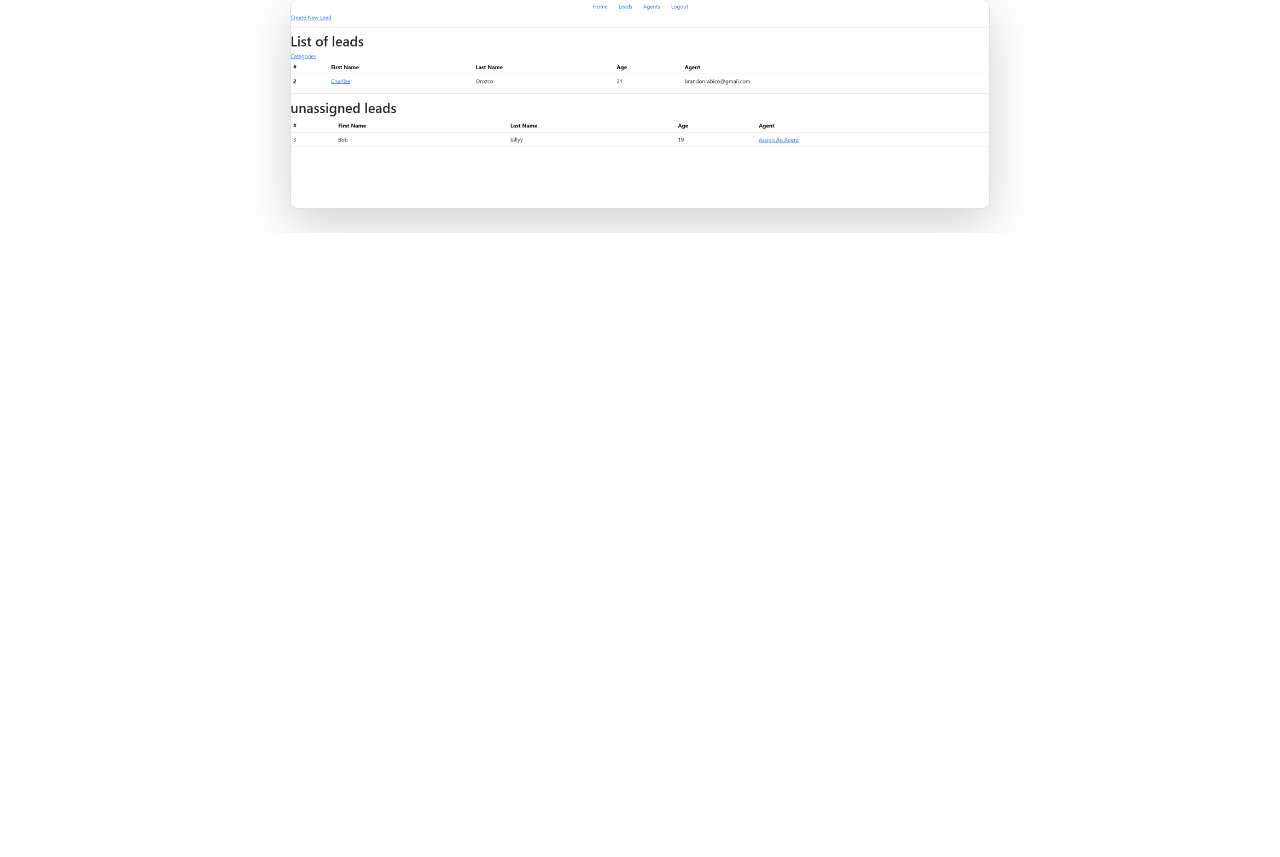
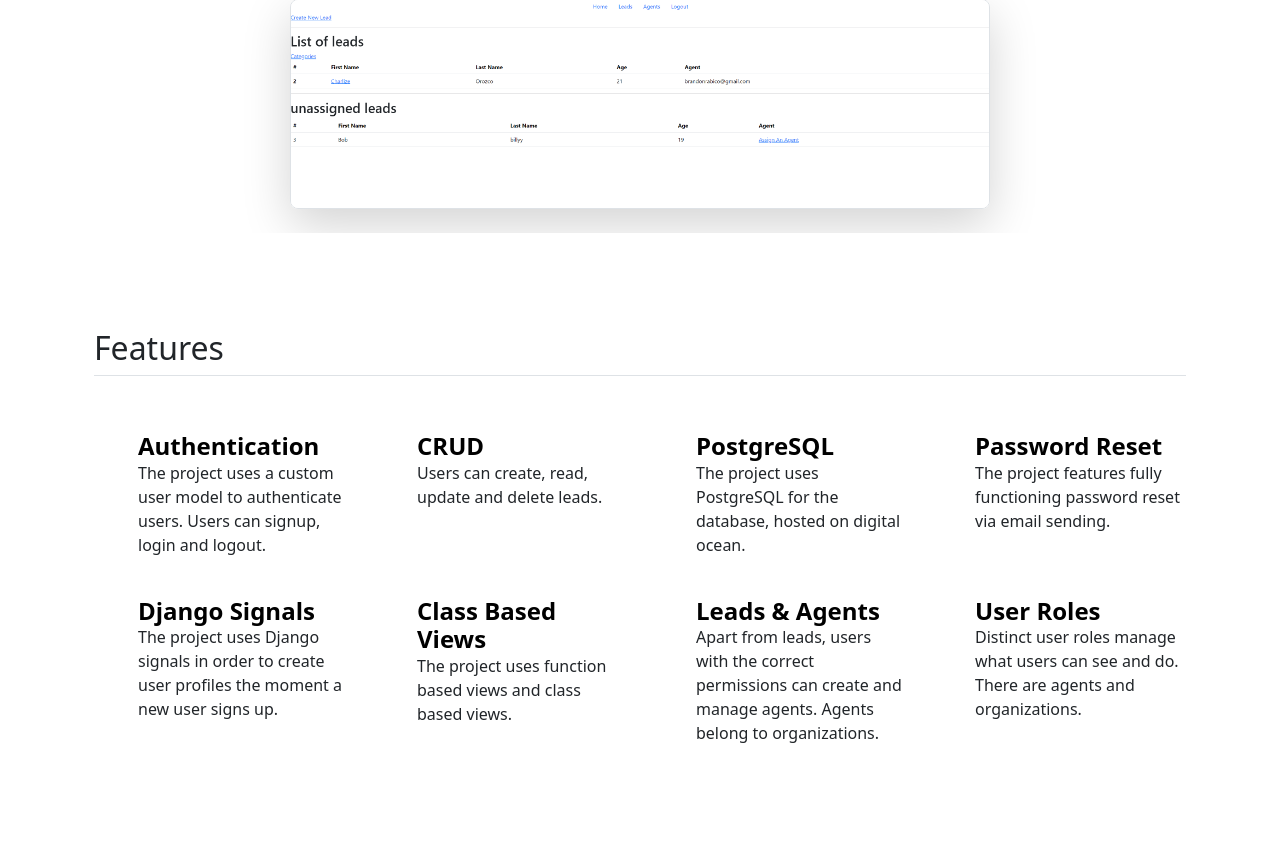
Before and after one commit to brandonrabico/django_crm, a Django app: page / in a window 1280 px wide. Shown: the part 362-1219 px from the top of the page. Before the commit the page ends 595 px from the top, so only its background shows below. Run offline with Django 4.2, Linux system fonts and the light colour scheme.

Commit message:
landing page

```diff
--- a/templates/landing.html
+++ b/templates/landing.html
@@ -17,4 +17,66 @@
       </div>
     </div>
   </div>
+  <div class="container px-4 py-5" id="icon-grid">
+    <h2 class="pb-2 border-bottom">Features</h2>
+
+    <div class="row row-cols-1 row-cols-sm-2 row-cols-md-3 row-cols-lg-4 g-4 py-5">
+      <div class="col d-flex align-items-start">
+        <svg class="bi text-body-secondary flex-shrink-0 me-3" width="1.75em" height="1.75em"><use xlink:href="#bootstrap"></use></svg>
+        <div>
+          <h3 class="fw-bold mb-0 fs-4 text-body-emphasis">Authentication</h3>
+          <p>The project uses a custom user model to authenticate users. Users can signup, login and logout.</p>
+        </div>
+      </div>
+      <div class="col d-flex align-items-start">
+        <svg class="bi text-body-secondary flex-shrink-0 me-3" width="1.75em" height="1.75em"><use xlink:href="#cpu-fill"></use></svg>
+        <div>
+          <h3 class="fw-bold mb-0 fs-4 text-body-emphasis">CRUD</h3>
+          <p>Users can create, read, update and delete leads.</p>
+        </div>
+      </div>
+      <div class="col d-flex align-items-start">
+        <svg class="bi text-body-secondary flex-shrink-0 me-3" width="1.75em" height="1.75em"><use xlink:href="#calendar3"></use></svg>
+        <div>
+          <h3 class="fw-bold mb-0 fs-4 text-body-emphasis">PostgreSQL</h3>
+          <p>The project uses PostgreSQL for the database, hosted on digital ocean.</p>
+        </div>
+      </div>
+      <div class="col d-flex align-items-start">
+        <svg class="bi text-body-secondary flex-shrink-0 me-3" width="1.75em" height="1.75em"><use xlink:href="#home"></use></svg>
+        <div>
+          <h3 class="fw-bold mb-0 fs-4 text-body-emphasis">Password Reset</h3>
+          <p>The project features fully functioning password reset via email sending.</p>
+        </div>
+      </div>
+      <div class="col d-flex align-items-start">
+        <svg class="bi text-body-secondary flex-shrink-0 me-3" width="1.75em" height="1.75em"><use xlink:href="#speedometer2"></use></svg>
+        <div>
+          <h3 class="fw-bold mb-0 fs-4 text-body-emphasis">Django Signals</h3>
+          <p>The project uses Django signals in order to create user profiles the moment a new user signs up.</p>
+        </div>
+      </div>
+      <div class="col d-flex align-items-start">
+        <svg class="bi text-body-secondary flex-shrink-0 me-3" width="1.75em" height="1.75em"><use xlink:href="#toggles2"></use></svg>
+        <div>
+          <h3 class="fw-bold mb-0 fs-4 text-body-emphasis">Class Based Views</h3>
+          <p>The project uses function based views and class based views.</p>
+        </div>
+      </div>
+      <div class="col d-flex align-items-start">
+        <svg class="bi text-body-secondary flex-shrink-0 me-3" width="1.75em" height="1.75em"><use xlink:href="#geo-fill"></use></svg>
+        <div>
+          <h3 class="fw-bold mb-0 fs-4 text-body-emphasis">Leads & Agents</h3>
+          <p>Apart from leads, users with the correct permissions can create and manage agents. Agents belong to organizations.</p>
+        </div>
+      </div>
+      <div class="col d-flex align-items-start">
+        <svg class="bi text-body-secondary flex-shrink-0 me-3" width="1.75em" height="1.75em"><use xlink:href="#tools"></use></svg>
+        <div>
+          <h3 class="fw-bold mb-0 fs-4 text-body-emphasis">User Roles</h3>
+          <p>Distinct user roles manage what users can see and do. There are agents and organizations.</p>
+        </div>
+      </div>
+    </div>
+  </div>
 {% endblock content %}
```
